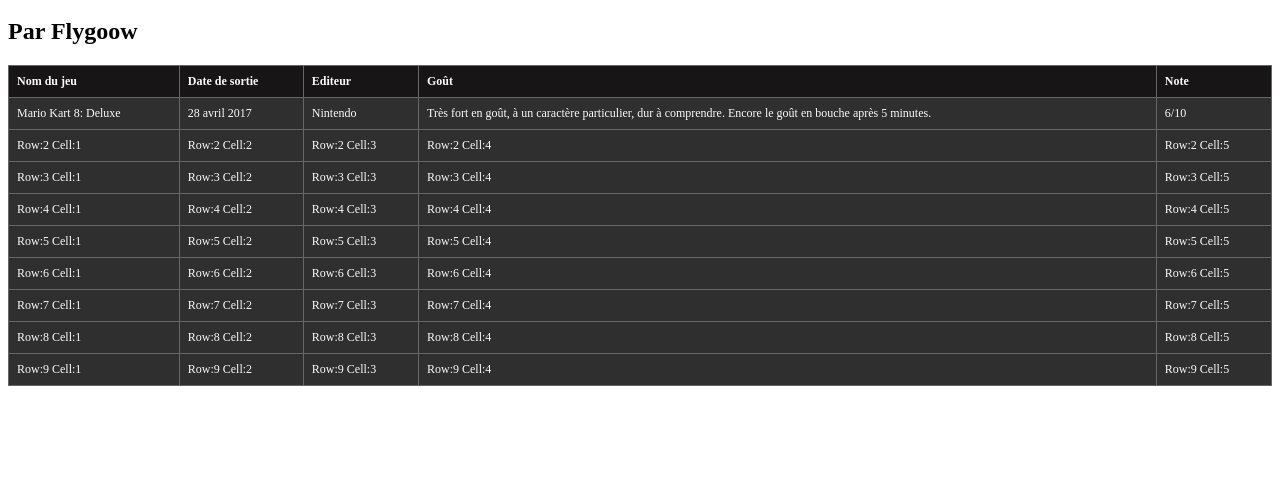
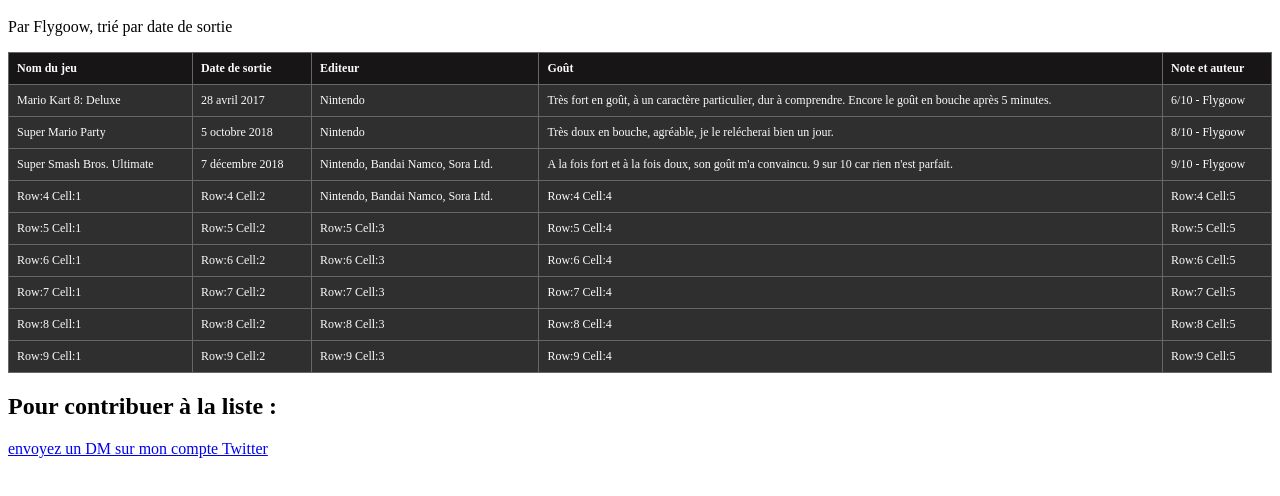
Before and after one commit to Flygoow/flygoow.github.io, a plain HTML site: page switch/index.html in a window 1280 px wide. Shown: the part 48-544 px from the top of the page. Drawn offline with Linux system fonts and the light colour scheme.

Commit message:
Update index.html

```diff
--- a/switch/index.html
+++ b/switch/index.html
@@ -9,16 +9,18 @@
 </style>
 
 <h1>Base de données des goûts des cartouches Switch</h1>
-<h2>Par Flygoow</h2>
+<p>Par Flygoow, trié par date de sortie</p>
 <table class="tftable" border="1">
-<tr><th>Nom du jeu</th><th>Date de sortie</th><th>Editeur</th><th>Goût</th><th>Note</th></tr>
-<tr><td>Mario Kart 8: Deluxe</td><td>28 avril 2017</td><td>Nintendo</td><td>Très fort en goût, à un caractère particulier, dur à comprendre. Encore le goût en bouche après 5 minutes.</td><td>6/10</td></tr>
-<tr><td>Row:2 Cell:1</td><td>Row:2 Cell:2</td><td>Row:2 Cell:3</td><td>Row:2 Cell:4</td><td>Row:2 Cell:5</td></tr>
-<tr><td>Row:3 Cell:1</td><td>Row:3 Cell:2</td><td>Row:3 Cell:3</td><td>Row:3 Cell:4</td><td>Row:3 Cell:5</td></tr>
-<tr><td>Row:4 Cell:1</td><td>Row:4 Cell:2</td><td>Row:4 Cell:3</td><td>Row:4 Cell:4</td><td>Row:4 Cell:5</td></tr>
+<tr><th>Nom du jeu</th><th>Date de sortie</th><th>Editeur</th><th>Goût</th><th>Note et auteur</th></tr>
+<tr><td>Mario Kart 8: Deluxe</td><td>28 avril 2017</td><td>Nintendo</td><td>Très fort en goût, à un caractère particulier, dur à comprendre. Encore le goût en bouche après 5 minutes.</td><td>6/10 - Flygoow</td></tr>
+<tr><td>Super Mario Party</td><td>5 octobre 2018</td><td>Nintendo</td><td>Très doux en bouche, agréable, je le relécherai bien un jour.</td><td>8/10 - Flygoow</td></tr>
+<tr><td>Super Smash Bros. Ultimate</td><td>7 décembre 2018</td><td>Nintendo, Bandai Namco, Sora Ltd.</td><td>A la fois fort et à la fois doux, son goût m'a convaincu. 9 sur 10 car rien n'est parfait.</td><td>9/10 - Flygoow</td></tr>
+<tr><td>Row:4 Cell:1</td><td>Row:4 Cell:2</td><td>Nintendo, Bandai Namco, Sora Ltd.</td><td>Row:4 Cell:4</td><td>Row:4 Cell:5</td></tr>
 <tr><td>Row:5 Cell:1</td><td>Row:5 Cell:2</td><td>Row:5 Cell:3</td><td>Row:5 Cell:4</td><td>Row:5 Cell:5</td></tr>
 <tr><td>Row:6 Cell:1</td><td>Row:6 Cell:2</td><td>Row:6 Cell:3</td><td>Row:6 Cell:4</td><td>Row:6 Cell:5</td></tr>
 <tr><td>Row:7 Cell:1</td><td>Row:7 Cell:2</td><td>Row:7 Cell:3</td><td>Row:7 Cell:4</td><td>Row:7 Cell:5</td></tr>
 <tr><td>Row:8 Cell:1</td><td>Row:8 Cell:2</td><td>Row:8 Cell:3</td><td>Row:8 Cell:4</td><td>Row:8 Cell:5</td></tr>
 <tr><td>Row:9 Cell:1</td><td>Row:9 Cell:2</td><td>Row:9 Cell:3</td><td>Row:9 Cell:4</td><td>Row:9 Cell:5</td></tr>
 </table>
+
+<h2>Pour contribuer à la liste : </h2><a href="https://twitter.com/flygoow">envoyez un DM sur mon compte Twitter</a>
```
